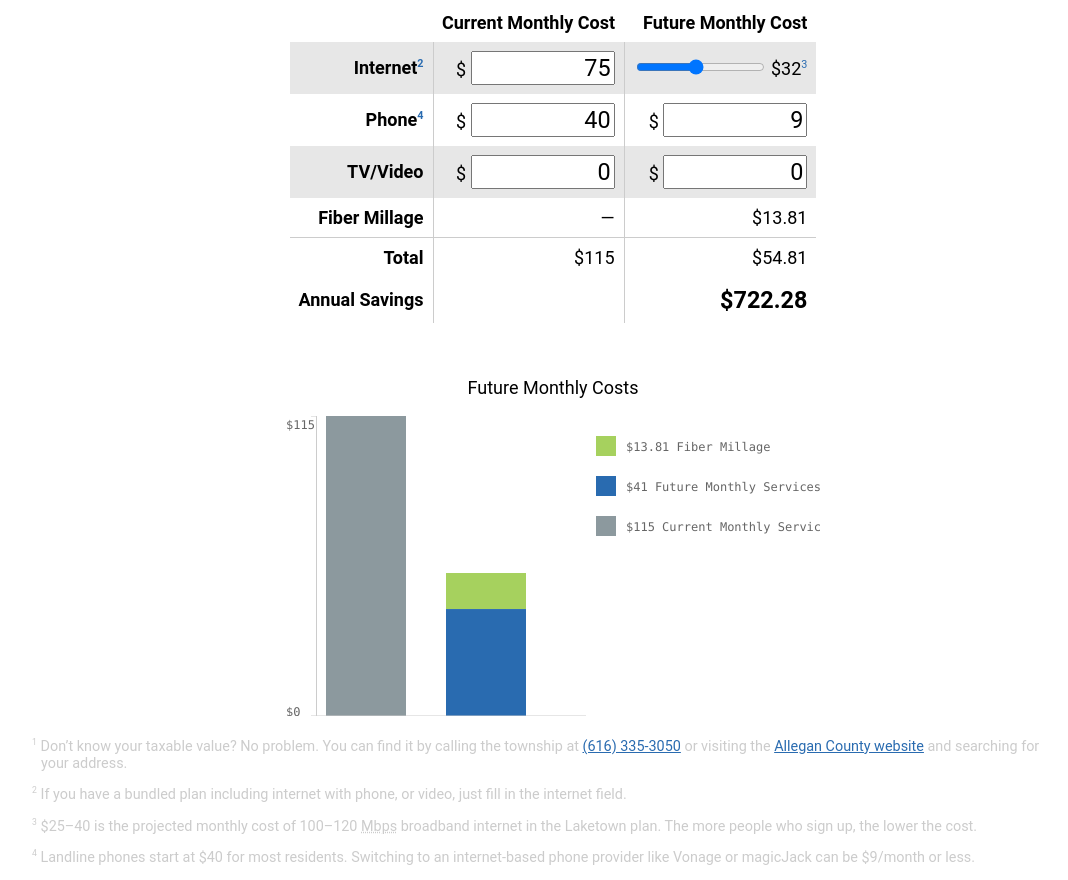
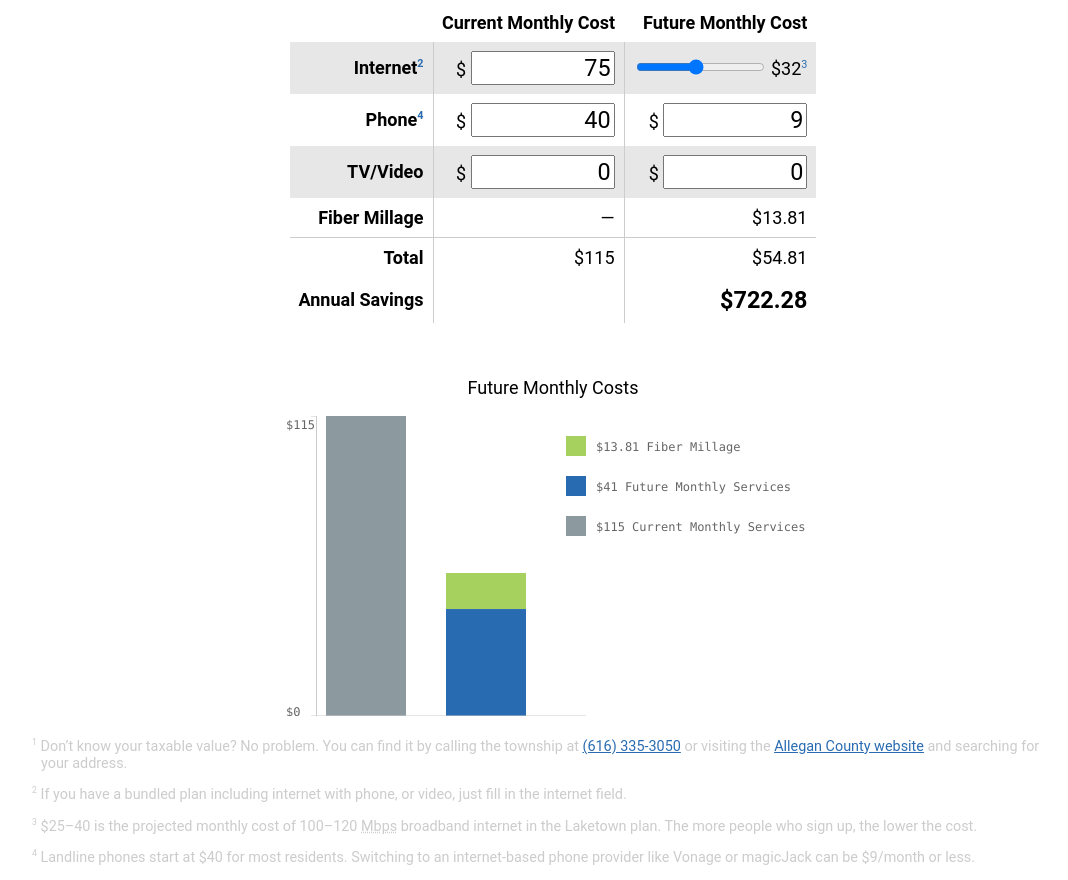
Before and after one commit to collectiveidea/laketown, a website: page index.html in a window 1280 px wide. Shown: the part 294-1174 px from the top of the page, without its empty margins (87-1155 px from the left). Drawn offline with Linux system fonts and the light colour scheme.

Commit message:
Small JS cleanups

```diff
--- a/index.html
+++ b/index.html
@@ -241,6 +241,8 @@
           element.textContent = "$" + Calculator.formatCurrency(Results[id]);
         }
       }
+
+      document.getElementById('projected-internet-display').value = "$" + document.getElementById('projected-internet').value;
     },
 
     formatCurrency: function(val) {
@@ -259,7 +261,6 @@
       var projected_total = (Results.projected_total - Results.projected_internet + parseInt(this.value, 10)),
         projected_monthly = projected_total - Results.fiber_millage;
 
-      document.getElementById('projected-internet-display').value = "$" + document.getElementById('projected-internet').value;
       Calculator.computeValues();
       Calculator.graph();
     },
@@ -278,16 +279,16 @@
 
         drawLegend = function (formatCurrency) {
           context.fillStyle = "#8C999E";
-          context.fillRect(310, 100, 20, 20);
+          context.fillRect(280, 100, 20, 20);
           context.fillStyle = "#296BB0";
-          context.fillRect(310, 60, 20, 20);
+          context.fillRect(280, 60, 20, 20);
           context.fillStyle = "#A6D15E";
-          context.fillRect(310, 20, 20, 20);
+          context.fillRect(280, 20, 20, 20);
           context.font= "normal 12px 'Ubuntu Mono', 'Roboto Mono', 'Segoe Mono', Consolas, Menlo, monospace";
           context.fillStyle = "#666";
-          context.fillText("$" + formatCurrency(Results.fiber_millage) + " Fiber Millage", 340, 35);
-          context.fillText("$" + formatCurrency(Results.projected_monthly) + " Future Monthly Services", 340, 75);
-          context.fillText("$" + formatCurrency(Results.current_monthly) + " Current Monthly Services", 340, 115);
+          context.fillText("$" + formatCurrency(Results.fiber_millage) + " Fiber Millage", 310, 35);
+          context.fillText("$" + formatCurrency(Results.projected_monthly) + " Future Monthly Services", 310, 75);
+          context.fillText("$" + formatCurrency(Results.current_monthly) + " Current Monthly Services", 310, 115);
         },
         drawAxis = function () {
           context.fillStyle = "#666";
```
